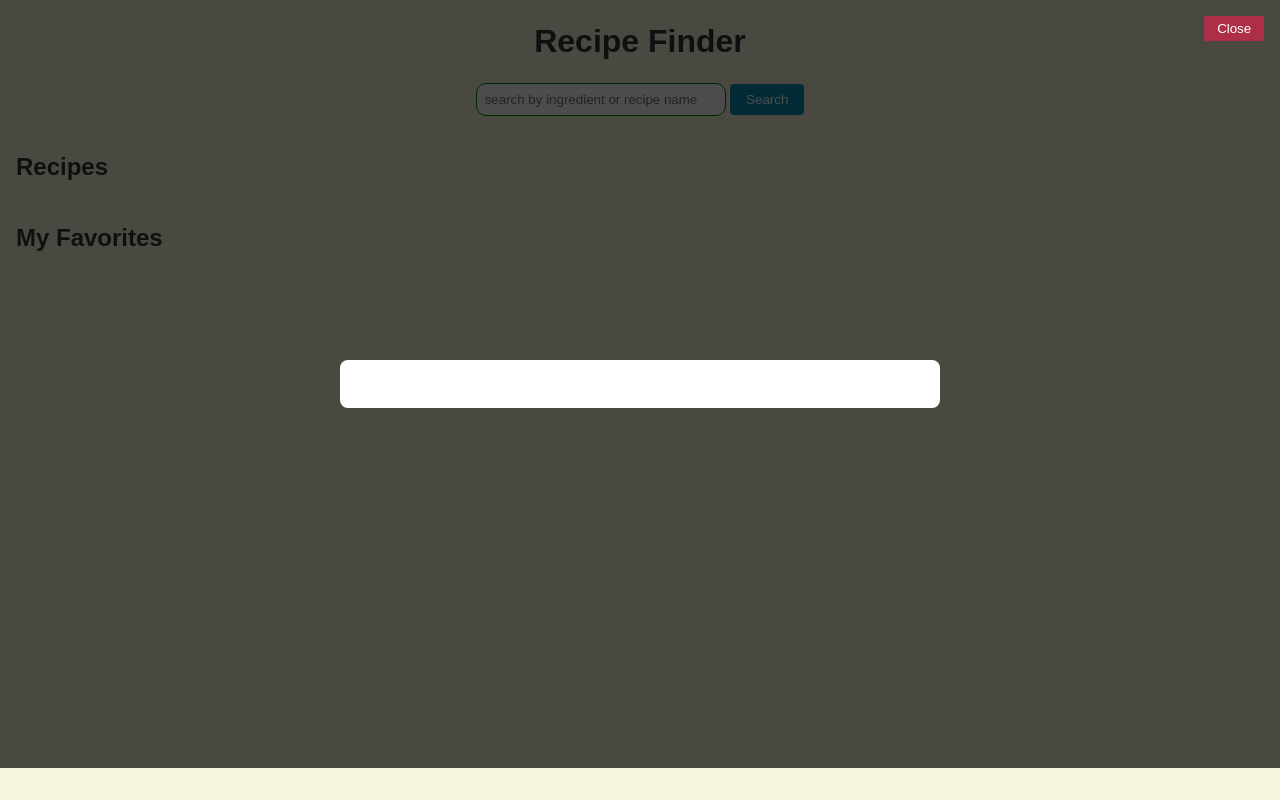
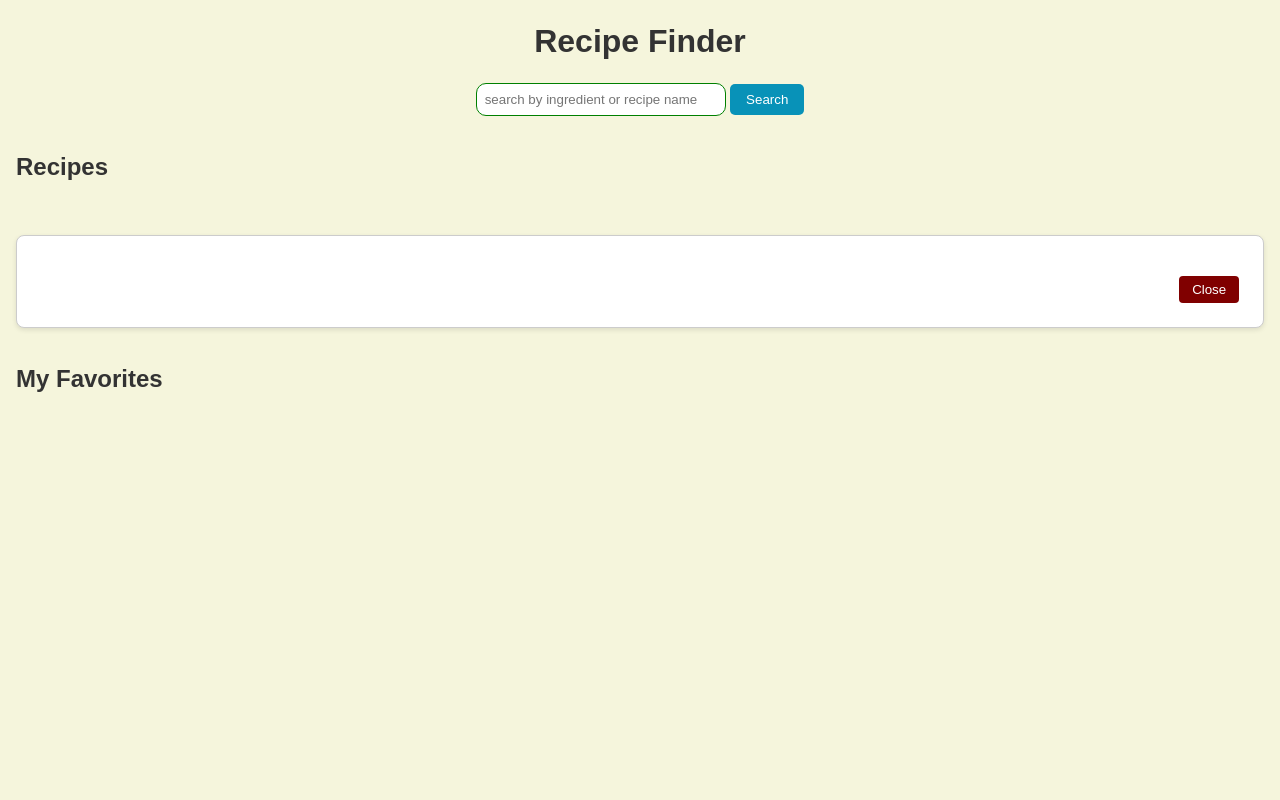
Before and after one commit to jeffouda/Recipe_Finder, a plain HTML site: page index.html in a window 1280 px wide. Drawn offline with Linux system fonts and the light colour scheme.

Commit message:
style.css modified

```diff
--- a/index.html
+++ b/index.html
@@ -22,15 +22,15 @@
       <!--Recipe list-->
       <section id="recipes-section">
         <h2>Recipes</h2>
-        <div id="recipe-list" class="recipe-grid">
+        <div id="recipes-list" class="recipe-grid">
           <!--Recipe cards will be injected dynamically by JS-->
         </div>
       </section>
 
       <!--Recipe details-->
       <section id="recipe-details" class="hidden">
-        <button id="close-details">Close</button>
         <div id="details-content">
+          <button id="close-details">Close</button>
           <!--Ingredients + instructions-->
         </div>
       </section>
--- a/style.css
+++ b/style.css
@@ -1,4 +1,3 @@
-/*browser default*/
 * {
   margin: 0;
   padding: 0;
@@ -12,8 +11,8 @@ body {
   line-height: 1.6;
   padding: 1rem;
 }
-/*header*/
 
+/* header */
 header {
   text-align: center;
   margin-bottom: 2rem;
@@ -35,16 +34,15 @@ header h1 {
   background-color: #0892b8;
   color: white;
   border: none;
-  border-radius: 4px;
+  border-radius: 5px;
   cursor: pointer;
 }
 
 #search-form button:hover {
-  background-color: #ff7033;
+  background-color: #533f36;
 }
 
 /* section */
-
 main section {
   margin-bottom: 2rem;
 }
@@ -54,8 +52,7 @@ h2 {
 }
 
 /* recipe grid */
-
-.recipe-card {
+#recipes-list {
   display: grid;
   grid-template-columns: repeat(auto-fill, minmax(220px, 1fr));
   gap: 1rem;
@@ -87,48 +84,33 @@ h2 {
 }
 
 /* recipe details */
-
 #recipe-details {
-  position: fixed;
-  top: 0;
-  left: 0;
-  right: 0;
-  bottom: 0;
-  background: rgba(0, 0, 0, 0.7);
-  display: flex;
-  justify-content: center;
-  align-items: center;
-  z-index: 100;
+  position: static;
+  width: 100%;
+  background: #fff;
+  padding: 1.5rem;
+  margin-top: 1.5rem;
+  border: 1px solid #ccc;
+  border-radius: 8px;
+  box-shadow: 0 2px 5px rgba(0, 0, 0, 0.1);
 }
 
 #details-content {
-  background: white;
-  padding: 1.5rem;
-  border-radius: 8px;
-  max-width: 600px;
-  width: 90%;
-  max-height: 80vh;
-  overflow-y: auto;
+  margin-top: 1rem;
+  line-height: 1.6;
 }
 
 #close-details {
-  position: absolute;
-  top: 1rem;
-  right: 1rem;
-  background: rgb(173, 46, 71);
+  display: block;
+  margin-left: auto;
+  background: maroon;
   color: white;
   border: none;
-  padding: 0.3rem 0.8rem;
-  border: radius 4px;
+  padding: 0.4rem 0.8rem;
+  border-radius: 4px;
   cursor: pointer;
 }
 
 #close-details:hover {
-  background: darkred;
+  background: rgb(233, 34, 34);
 }
-
-/* utility classes */
-
-.hidden {
-  display: none;
-}
```
